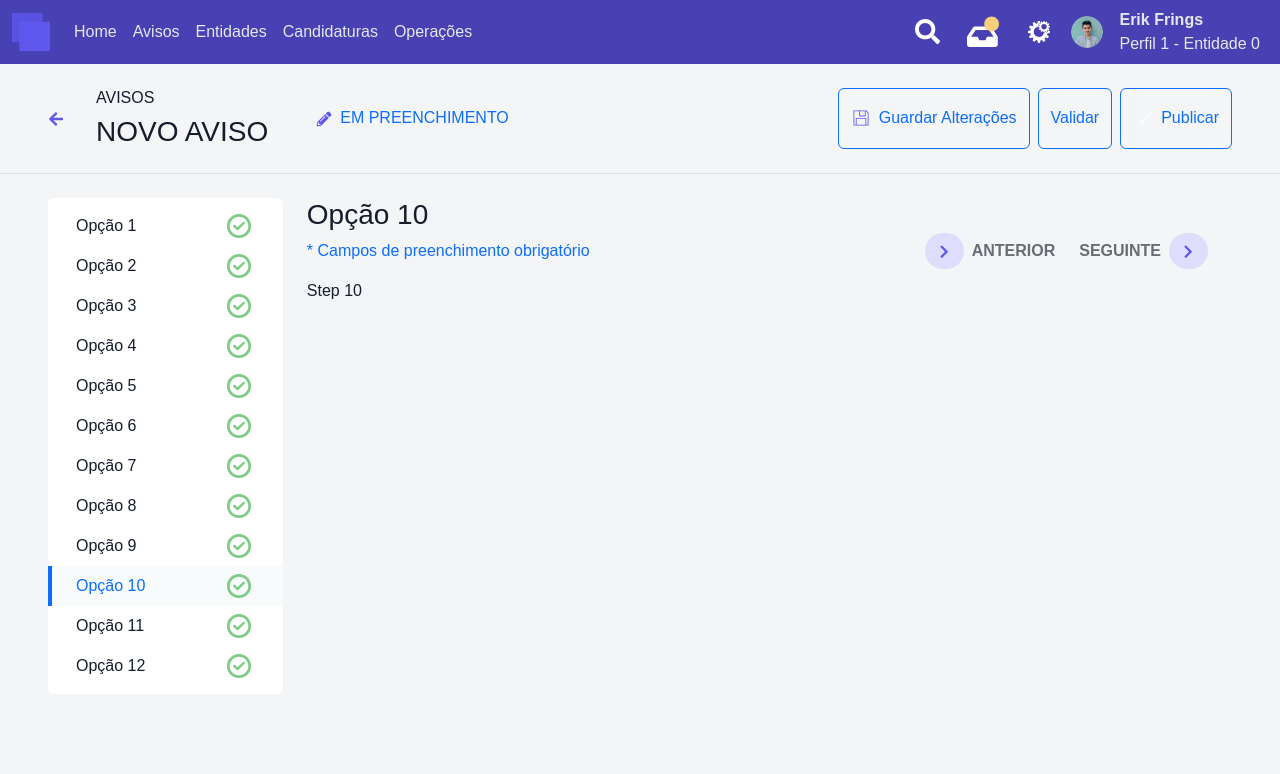
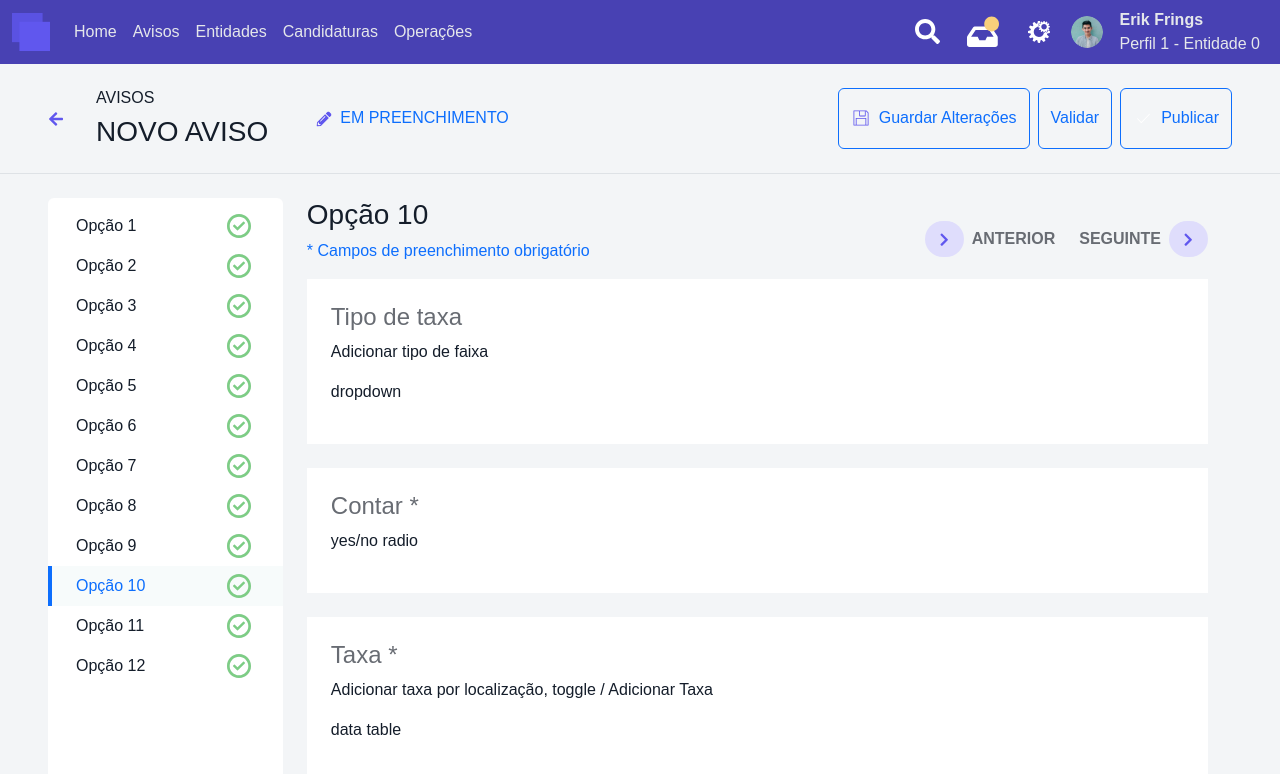
Before and after one commit to emerson-pereira/nextjs-app, a Next.js app: page /avisos/new/step-10 in a window 1280 px wide. Shown: the top 774 px of the page. Built offline with nearby package versions, Linux system fonts and the light colour scheme.

Commit message:
create form group component

```diff
--- a/app/avisos/new/layout.js
+++ b/app/avisos/new/layout.js
@@ -13,10 +13,10 @@ export default function NewAvisoLayout({ children }) {
             <div>
               <h3>Opção 10</h3>
               <p className="text-primary">* Campos de preenchimento obrigatório</p>
-              {children}
             </div>
             <StepNav />
           </div>
+          {children}
         </div>
       </div>
     </div>
--- a/app/avisos/new/step-10/page.js
+++ b/app/avisos/new/step-10/page.js
@@ -1,5 +1,19 @@
+import FormGroup from "@/components/FormGroup";
+
 export default function FormStep10() {
   return (
-    <div>Step 10</div>
+    <div className="d-flex flex-column gap-4">
+      <FormGroup title="Tipo de taxa" className="p-4 bg-white">
+        <p>Adicionar tipo de faixa</p>
+        <p>dropdown</p>
+      </FormGroup>
+      <FormGroup title="Contar" required className="p-4 bg-white">
+        <p>yes/no radio</p>
+      </FormGroup>
+      <FormGroup title="Taxa" required className="p-4 bg-white">
+        <p>Adicionar taxa por localização, toggle / Adicionar Taxa</p>
+        <p>data table</p>
+      </FormGroup>
+    </div>
   );
 }
--- /dev/null
+++ b/components/FormGroup.js
@@ -0,0 +1,18 @@
+export default function FormGroup({
+  title,
+  description,
+  required,
+  children,
+  className
+}) {
+  return (
+    <div className={`${className}`}>
+      <h4 className="text-secondary">{title} {required && "*"}</h4>
+      {description && <p>{description}</p>}
+
+      <div class="form-group">
+        {children}
+      </div>
+    </div>
+  )
+}
```
